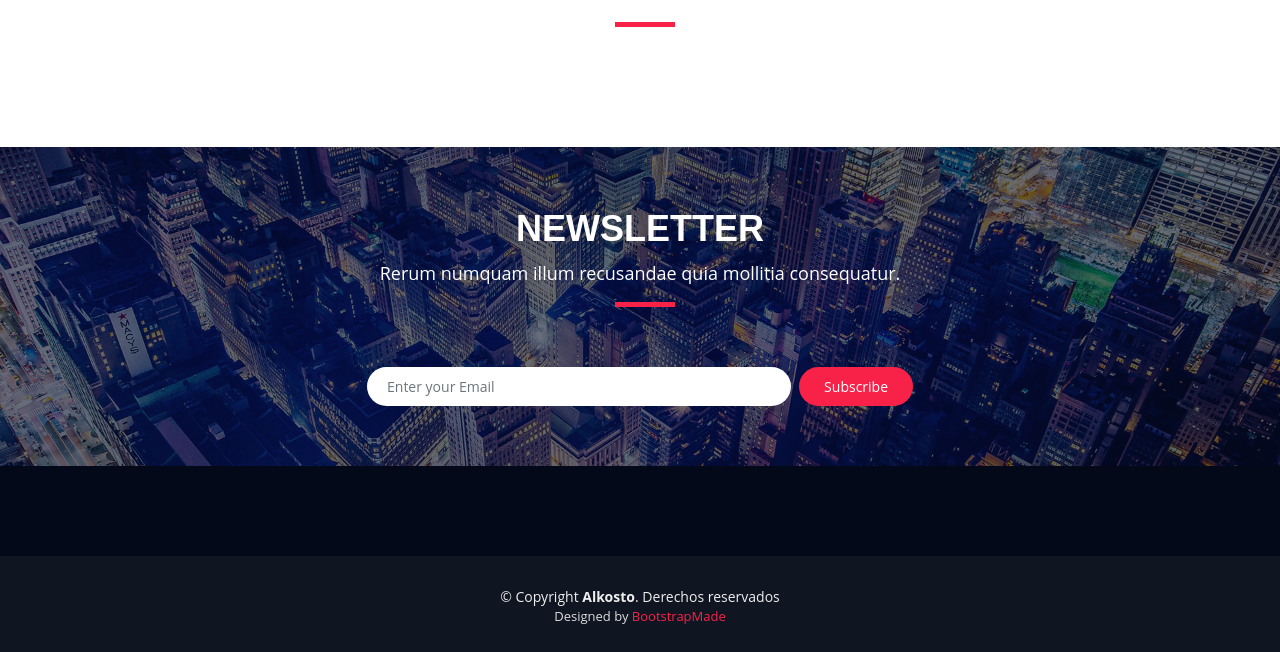
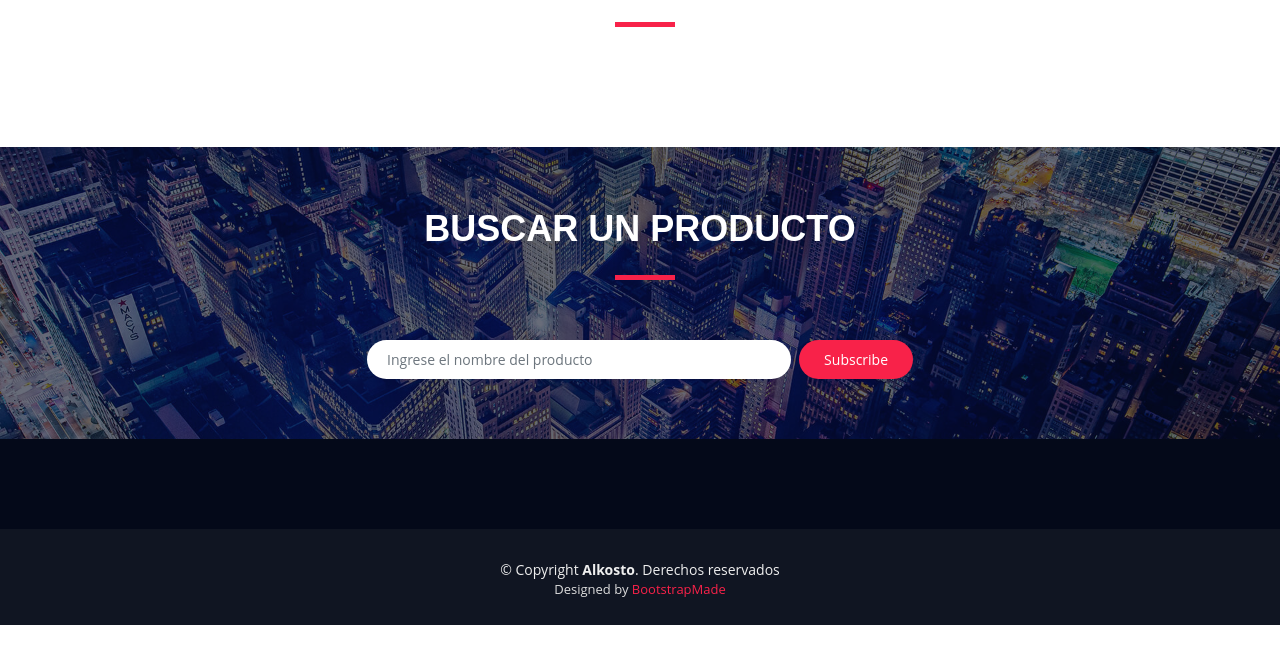
Before and after one commit to asiar123/server2, a Django app: page / in a window 1280 px wide. Shown: the part 3920-4572 px from the top of the page. After the commit the page ends 4545 px from the top, so only its background shows below. Run offline with Django 3.2, Linux system fonts and the light colour scheme; some libraries are stand-ins or nearby versions.

Commit message:
Afternoon

```diff
--- a/templates/home/index.html
+++ b/templates/home/index.html
@@ -56,9 +56,8 @@
   <!-- ======= Hero Section ======= -->
   <section id="hero">
     <div class="hero-container" data-aos="zoom-in" data-aos-delay="100">
-      <h1 class="mb-4 pb-0">Agosto<br><span>Alkosto</span></h1>
+      <h1 class="mb-4 pb-0">ALKOFERTAS<br><span>Alkosto</span></h1>
       <p class="mb-4 pb-0">Vigencia 4 de marzo</p>
-      <a href="https://www.youtube.com/watch?v=jDDaplaOz7Q" class="glightbox play-btn mb-4"></a>
       <a href="#about" class="about-btn scrollto">te obsequiamos una tula</a>
     </div>
   </section><!-- End Hero Section -->
@@ -312,14 +311,13 @@
     <section id="subscribe">
       <div class="container" data-aos="zoom-in">
         <div class="section-header">
-          <h2>Newsletter</h2>
-          <p>Rerum numquam illum recusandae quia mollitia consequatur.</p>
+          <h2>Buscar un producto</h2>
         </div>
 
         <form method="POST" action="#">
           <div class="row justify-content-center">
             <div class="col-lg-6 col-md-10 d-flex">
-              <input type="text" class="form-control" placeholder="Enter your Email">
+              <input type="text" class="form-control" placeholder="Ingrese el nombre del producto">
               <button type="submit" class="ms-2">Subscribe</button>
             </div>
           </div>
```
Also changed, not shown: static/assets/img/fd.jpg, 1 other file.
